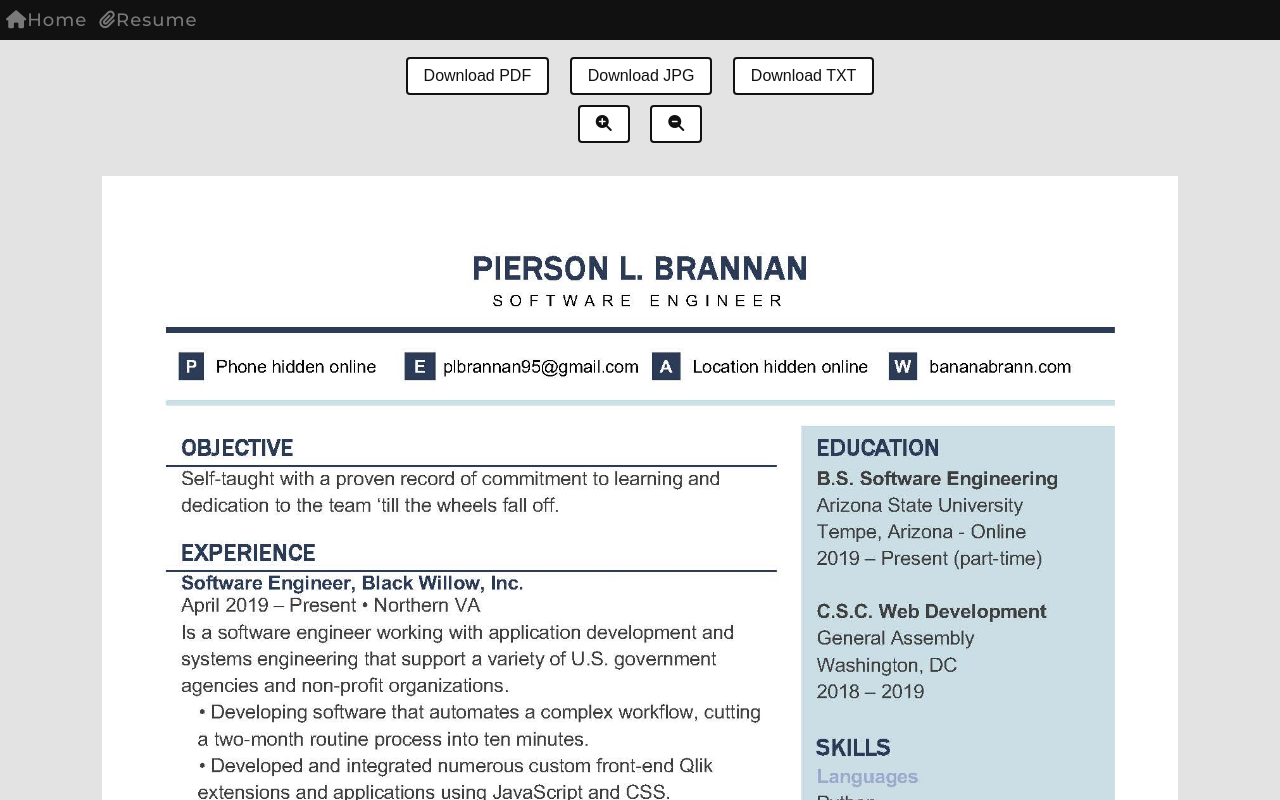
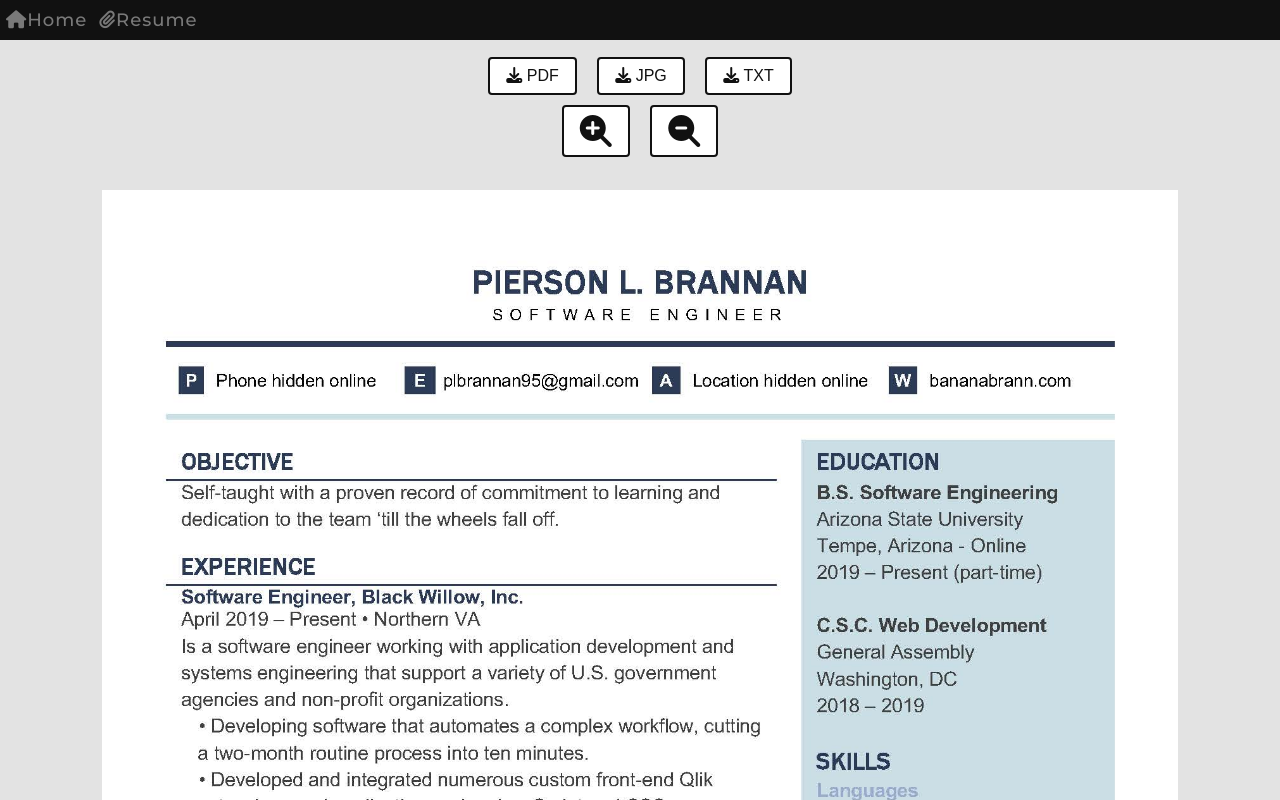
Before and after one commit to bananabrann/bananabrann.com, a React (Create React App) app: page /resume in a window 1280 px wide. Shown: the top 800 px of the page. Built offline with nearby package versions, Linux system fonts and the light colour scheme.

Commit message:
Adjust size of zoom buttons

```diff
--- a/src/Components/Resume/Resume.js
+++ b/src/Components/Resume/Resume.js
@@ -60,16 +60,17 @@ class Resume extends React.Component {
     return (
       <div className="Resume">
         <div className="buttons">
+          {/* TODO: Add some Bootstrap or something here to make a button group */}
           {/* prettier-ignore */}
-          <button><a href={resumePDF} download>Download PDF</a></button>
+          <button><a href={resumePDF} download><i class="fas fa-download"></i> PDF</a></button>
           {/* prettier-ignore */}
-          <button><a href={resumeJPG} download>Download JPG</a></button>
+          <button><a href={resumeJPG} download><i class="fas fa-download"></i> JPG</a></button>
           {/* prettier-ignore */}
-          <button><a href={resumeTXT} download>Download TXT</a></button>
+          <button><a href={resumeTXT} download><i class="fas fa-download"></i> TXT</a></button>
         </div>
         <div className="zoom-buttons">
-          <button id="zoom-in" type="button" onClick={() => this.zoomIn()}><i class="fas fa-search-plus"></i></button>
-          <button id="zoom-out" type="button" onClick={() => this.zoomOut()}><i class="fas fa-search-minus"></i></button>
+          <button id="zoom-in" type="button" onClick={() => this.zoomIn()}><i class="fas fa-search-plus fa-2x"></i></button>
+          <button id="zoom-out" type="button" onClick={() => this.zoomOut()}><i class="fas fa-search-minus fa-2x"></i></button>
         </div>
         <img
           id="resume"
```
